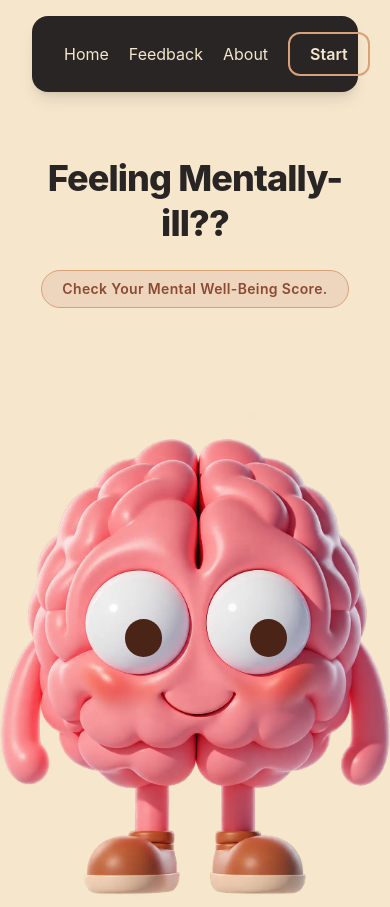
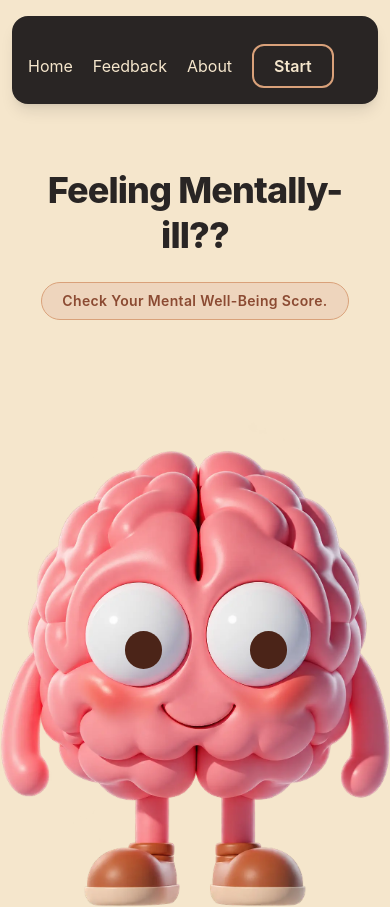
Before and after one commit to Piyush-devpy/Ease-In.chatbot, a React (Vite) app in the folder Frontend/: page / in a window 390 px wide. Shown: the top 907 px of the page. Built offline with nearby package versions, Linux system fonts and the light colour scheme; no server answers; the HTML template or start-up script is replaced by a standard one.

Commit message:
Fixed Navbar Mobile UI

```diff
--- a/Frontend/src/Home.tsx
+++ b/Frontend/src/Home.tsx
@@ -5,7 +5,7 @@ import CursorBrain from "./components/Cursorbrain";
 function Home(){
     return(
      <>
-        <nav className="mx-8 mt-4 flex items-center justify-between rounded-2xl bg-[#292524] px-8 py-4 shadow-lg">
+        <nav className="mx-3 mt-4 flex flex-wrap items-center justify-between gap-3 rounded-2xl bg-[#292524] px-4 py-4 shadow-lg sm:mx-8 sm:px-8">
 
         <Link to="/" className="flex shrink-0 items-center gap-2">
             <img className="h-8 w-8 shrink-0 object-contain hidden md:block" src="./artificial-intelligence.webp" alt="logo.png"></img>
```
